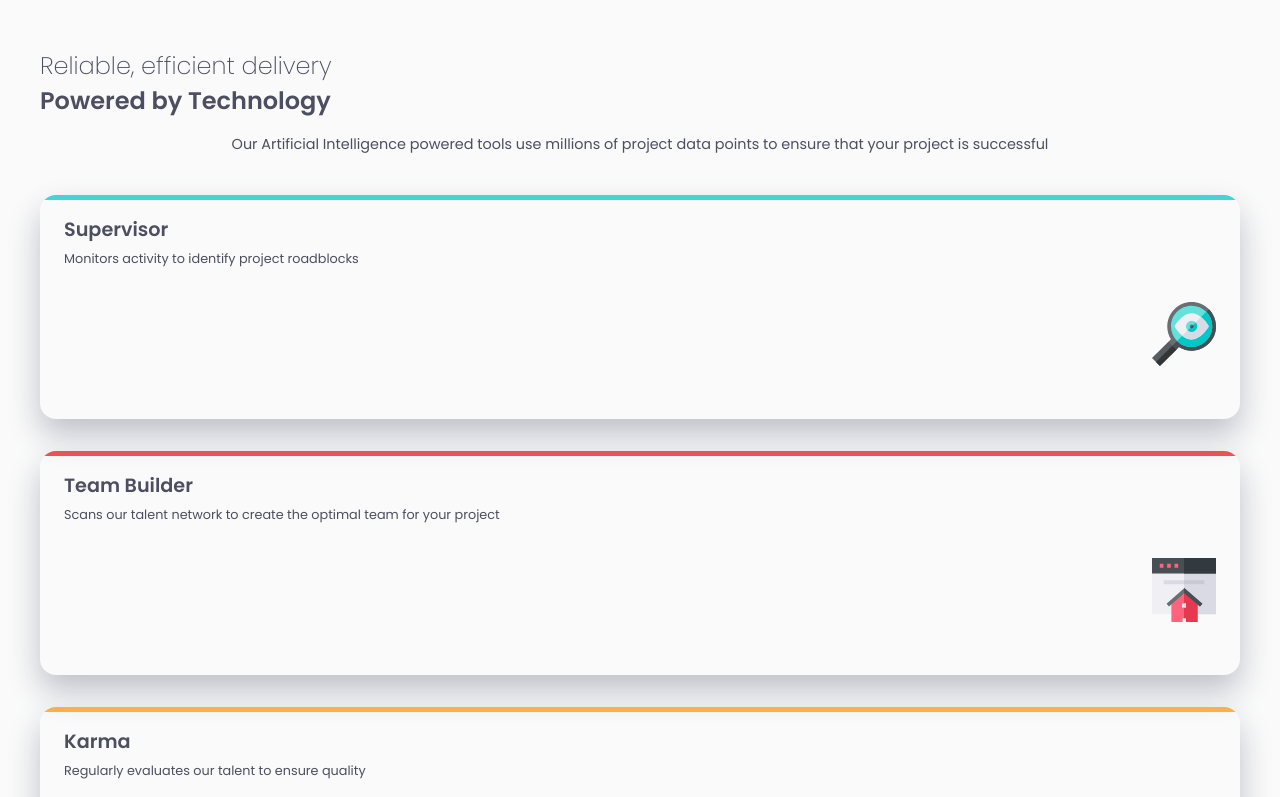
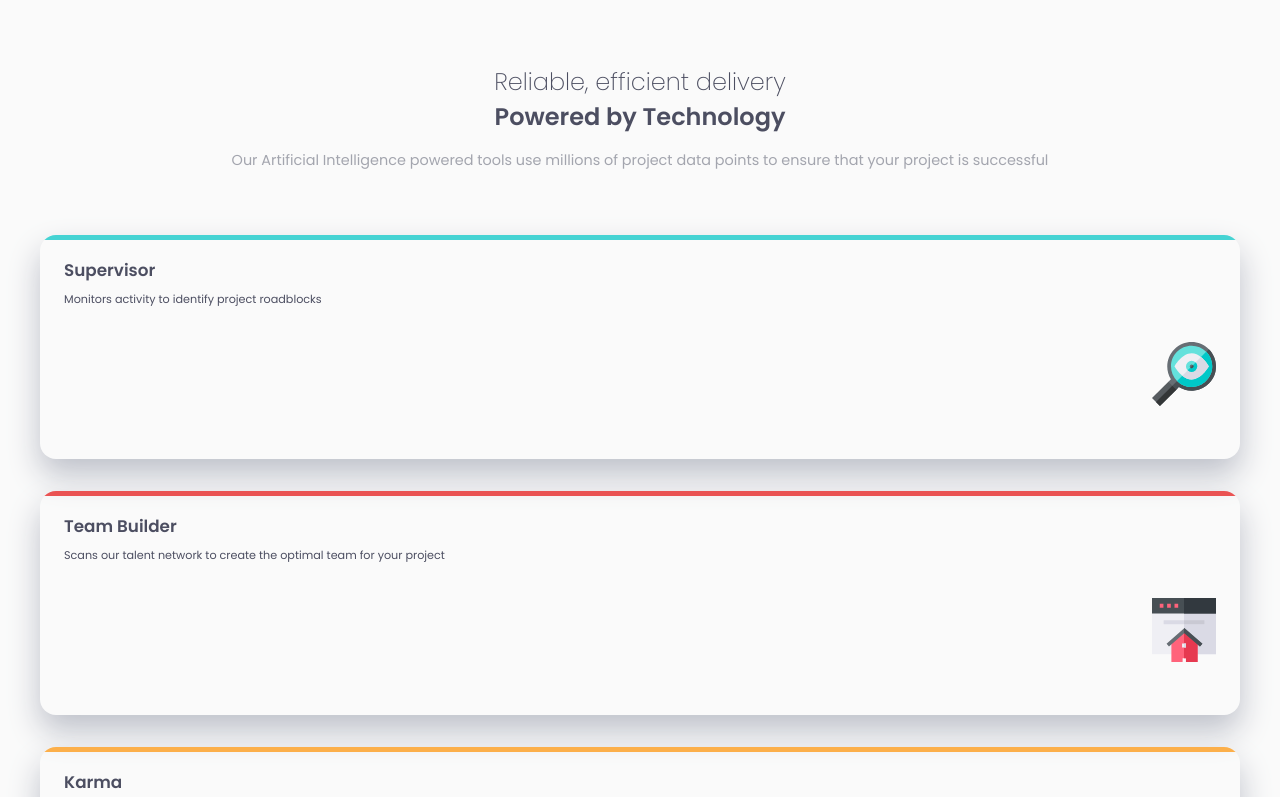
Before and after one commit to noisyBrain/four-card-feacture-section, a plain HTML site: page index.html in a window 1280 px wide. Shown: the top 797 px of the page. Drawn offline with Linux system fonts and the light colour scheme.

Commit message:
improvements

```diff
--- a/style.css
+++ b/style.css
@@ -20,7 +20,7 @@
     --fw-r: 400;
     --fw-b: 600;
 
-    --fs-s: .8rem;
+    --fs-s: .7rem;
     --fs-m: .9rem;
     --fs-l: 1.5rem;
 }
@@ -44,7 +44,9 @@
 .header {
     display:flex;
     flex-direction:column;
-    margin-bottom:2.5rem;
+    max-width:100vw;
+    margin:4rem 0;
+    text-align:center;
 }
 
 .header__title {
@@ -62,7 +64,7 @@
 }
 
 .header__paragraph {
-    text-align:center;
+    color:var(--neutral-grayish-blue);
 }
 
 .main {
```
